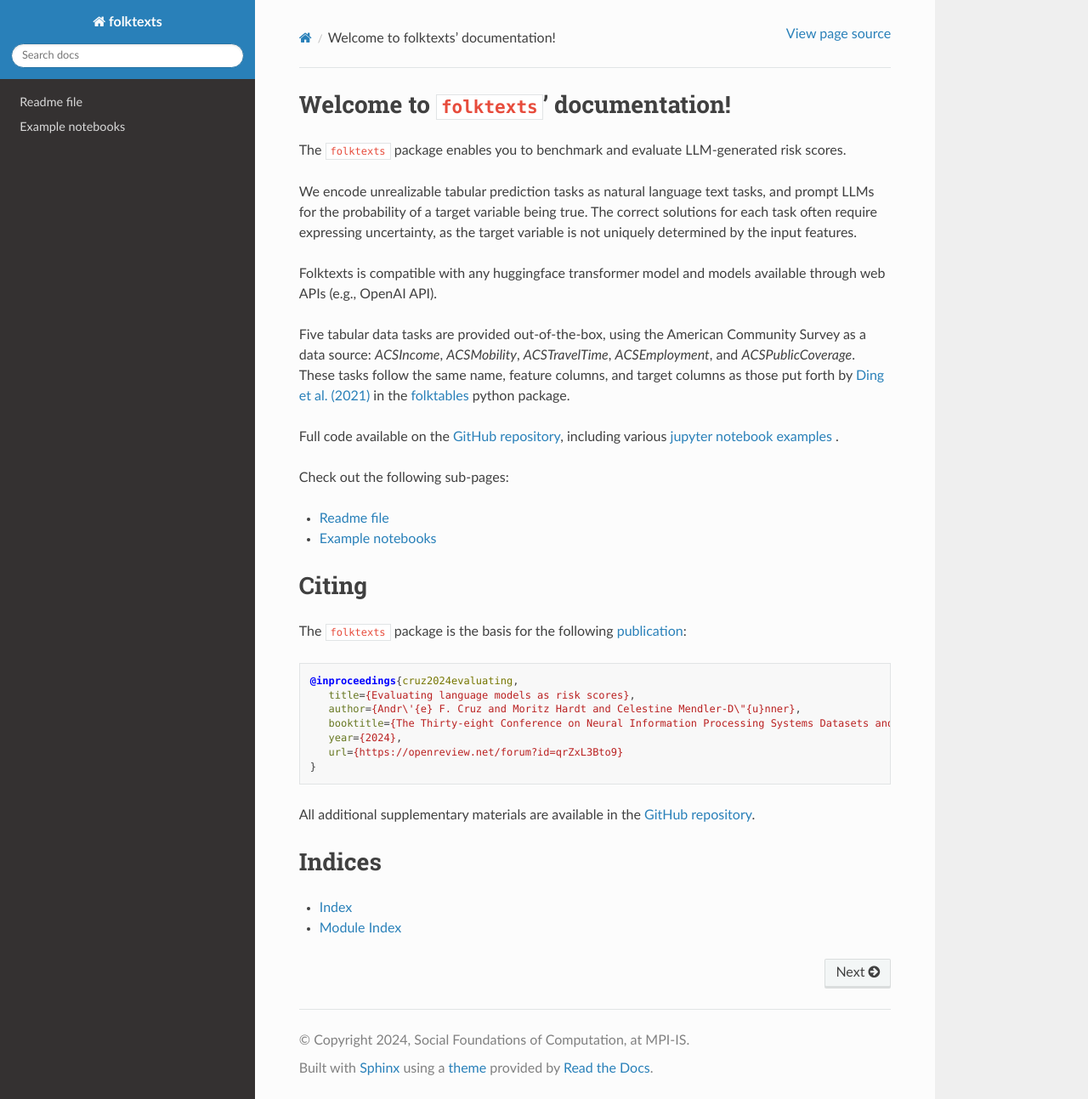
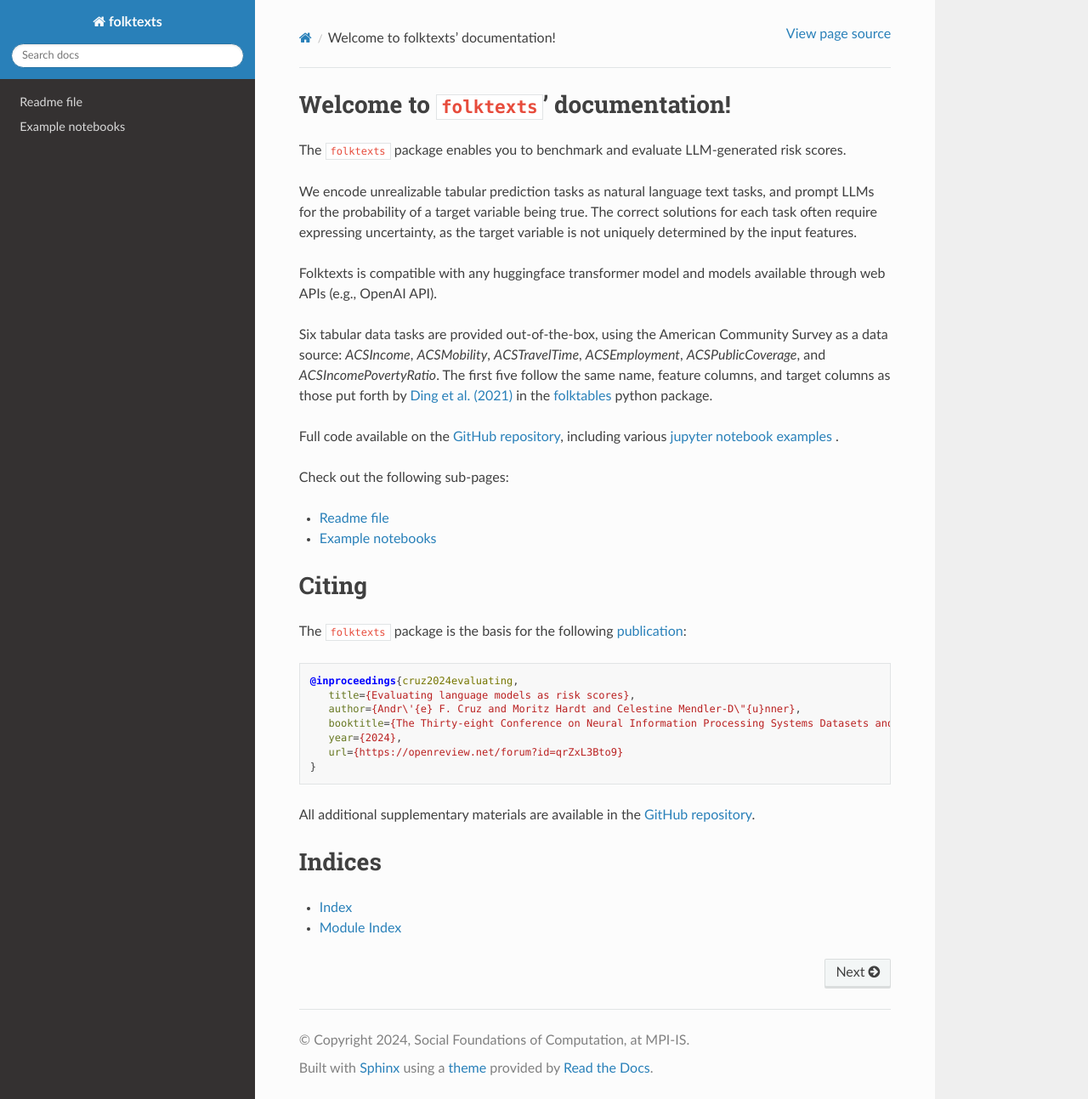
Before and after one commit to socialfoundations/folktexts, a Sphinx documentation site: the page built from docs/index.rst, in a window 1280 px wide and 1293 px high. Shown: the whole window at 85% size. Built offline with Sphinx 7.4.7 and the Read the Docs theme 3.1.0, drawn with Linux system fonts in a browser that asks for light colours; pages that are not in the unit, such as notebooks, are missing from menus.

Commit message:
Sync sphinx docs with current code state
- index.rst: drop the stale error-parity quickstart comment block left over
  from a copy-paste of another project.
- index.rst: bump task count five -> six and add ACSIncomePovertyRatio,
  matching folktexts/acs/acs_tasks.py.
- notebooks.rst: add the three notebooks that were missing from the gallery
  (minimal-demo_gpt-4o-mini, parse-acs-results_using-feature-subsets,
  parse-feature-importance-results).

The auto-generated API reference (sphinx-apidoc into docs/source/) and
readme.rst (which `.. include`s ../README.md) need no edits — they pick up
code/README changes on every CI build.

Co-Authored-By: Claude Opus 4.7 (1M context) <noreply@anthropic.com>

```diff
--- a/docs/index.rst
+++ b/docs/index.rst
@@ -23,11 +18,11 @@ target variable is not uniquely determined by the input features.
 Folktexts is compatible with any huggingface transformer model and models
 available through web APIs (e.g., OpenAI API).
 
-Five tabular data tasks are provided out-of-the-box, using the American
+Six tabular data tasks are provided out-of-the-box, using the American
 Community Survey as a data source: `ACSIncome`, `ACSMobility`, `ACSTravelTime`,
-`ACSEmployment`, and `ACSPublicCoverage`. These tasks follow the same name,
-feature columns, and target columns as those put forth by `Ding et al. (2021)`_
-in the `folktables`_ python package.
+`ACSEmployment`, `ACSPublicCoverage`, and `ACSIncomePovertyRatio`. The first
+five follow the same name, feature columns, and target columns as those put
+forth by `Ding et al. (2021)`_ in the `folktables`_ python package.
 
 
 Full code available on the `GitHub repository`_,
--- a/docs/notebooks.rst
+++ b/docs/notebooks.rst
@@ -8,4 +8,7 @@ Notebooks Gallery
    notebooks/custom-acs-task-example.ipynb
    notebooks/paper-plots-and-tables.ipynb
    notebooks/minimal-example_web-API-model.ipynb
+   notebooks/minimal-demo_gpt-4o-mini.ipynb
    notebooks/parse-acs-results.ipynb
+   notebooks/parse-acs-results_using-feature-subsets.ipynb
+   notebooks/parse-feature-importance-results.ipynb
```
Also changed, not shown: other parts of docs/index.rst (+0 -5 lines).
